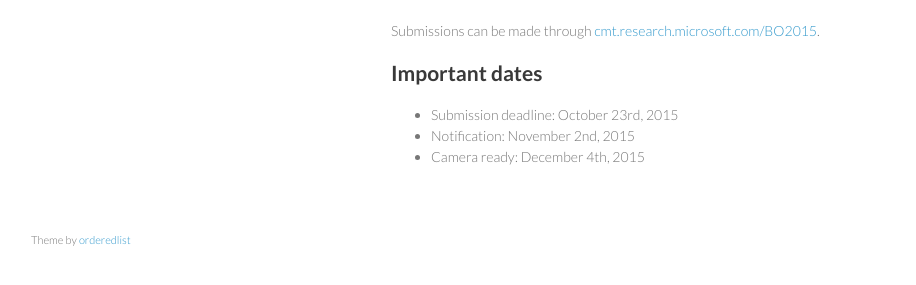
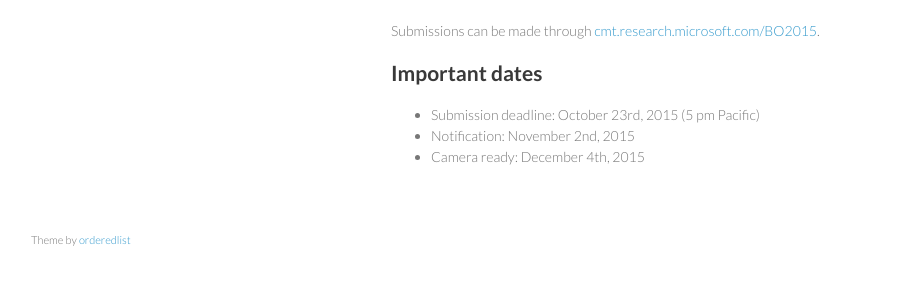
Before and after one commit to bayesopt/bayesopt.github.io, a Jekyll site: the page built from submissions.md, in a window 1280 px wide. Shown: the part 581-866 px from the top of the page, without its empty margins (179-1095 px from the left). Built offline with Jekyll 4.4.1, drawn with Linux system fonts in a browser that asks for light colours.

Commit message:
Add deadline time.

```diff
--- a/submissions.md
+++ b/submissions.md
@@ -36,6 +36,6 @@ Submissions can be made through
 
 ## Important dates
 
-- Submission deadline: October 23rd, 2015
+- Submission deadline: October 23rd, 2015 (5 pm Pacific)
 - Notification: November 2nd, 2015
 - Camera ready: December 4th, 2015
```
